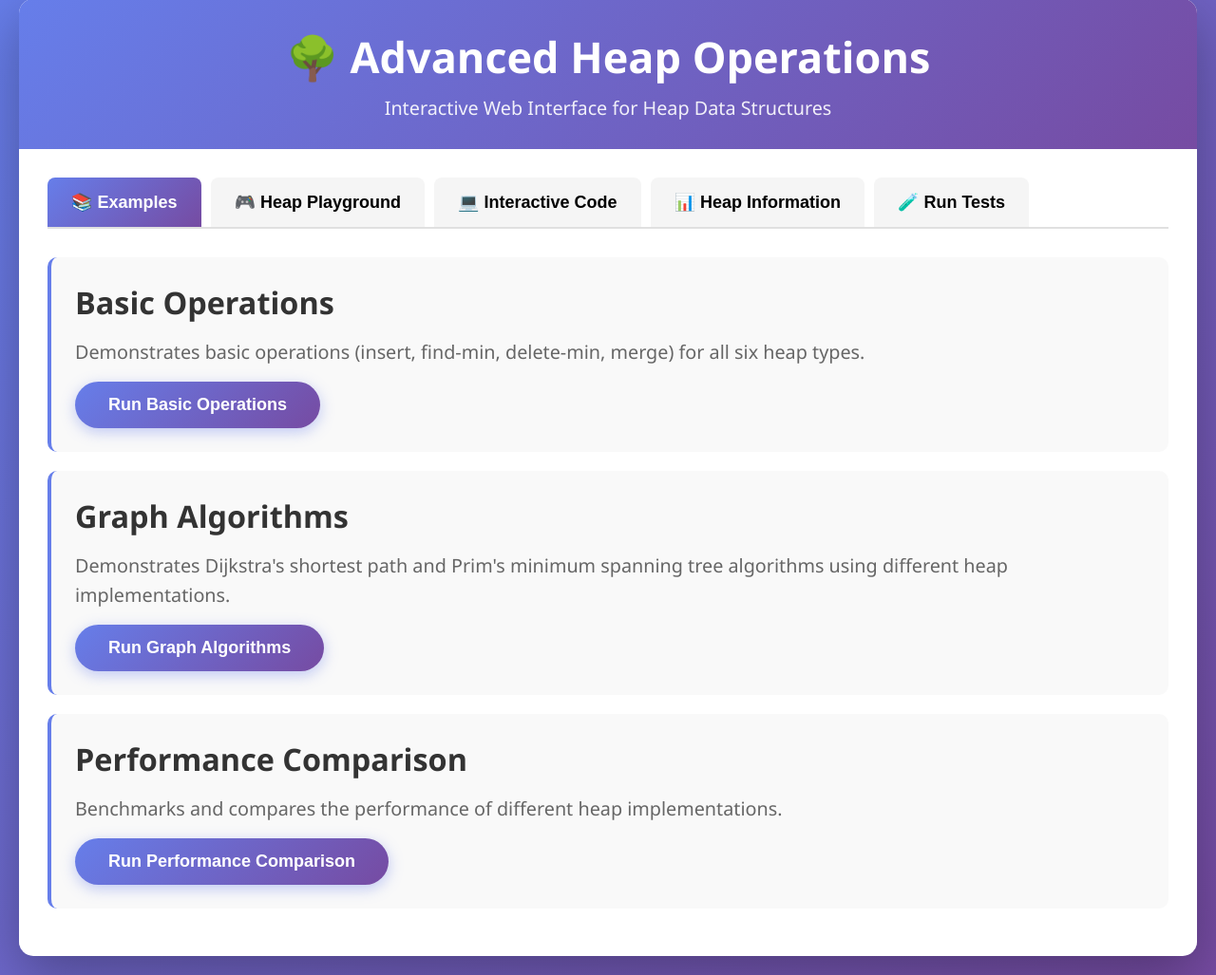
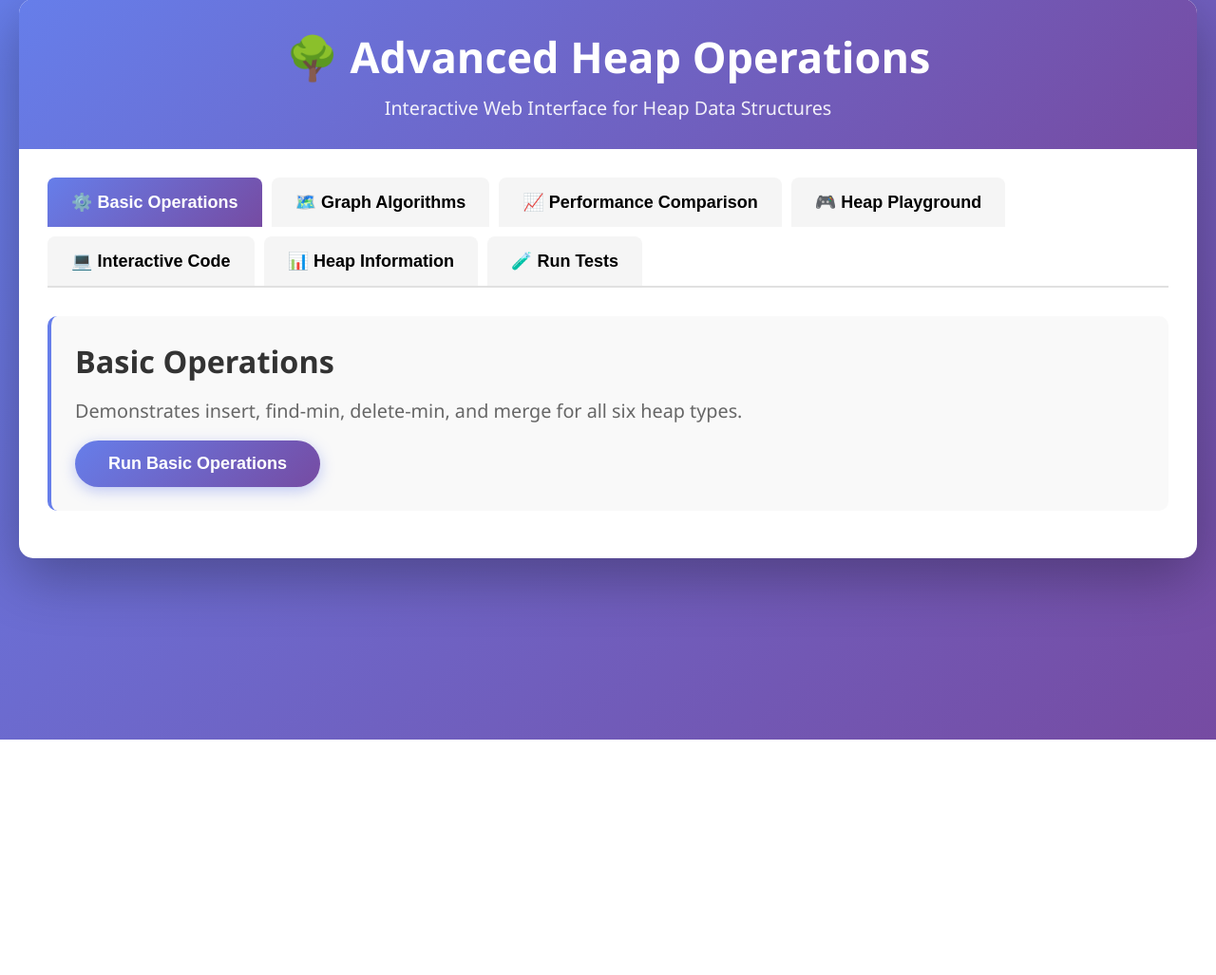
Before and after one commit to yashkrishnan/advanced-heap-operations, a Flask app: page / in a window 1280 px wide. Shown: the part 21-1048 px from the top of the page at 95% size. After the commit the page ends 800 px from the top, so only its background shows below. Run offline with Flask 3, Linux system fonts and the light colour scheme.

Commit message:
Split Examples into Basic Operations, Graph Algorithms, Performance Comparison tabs
- Renamed Examples tab → Basic Operations (single card)
- Added dedicated Graph Algorithms tab
- Added dedicated Performance Comparison tab with embedded chart gallery
  showing all 5 generated PNGs (overview + per-operation)
- Added /examples/image/<filename> Flask route to serve chart PNGs
- Charts auto-refresh (cache-busted) after each performance run

```diff
--- a/web_interface/app.py
+++ b/web_interface/app.py
@@ -201,6 +201,14 @@ def heap_info(heap_type):
         return jsonify({'error': 'Unknown heap type'}), 404
 
 
+@app.route('/examples/image/<path:filename>')
+def serve_example_image(filename):
+    """Serve a generated chart image from the examples directory."""
+    from flask import send_from_directory
+    examples_dir = os.path.join(PROJECT_ROOT, 'examples')
+    return send_from_directory(examples_dir, filename)
+
+
 @app.route('/save_screenshot', methods=['POST'])
 def save_screenshot():
     """Save a base64-encoded screenshot to the screenshots folder"""
--- a/web_interface/templates/index.html
+++ b/web_interface/templates/index.html
@@ -330,24 +330,29 @@
 
         <div class="main-content">
             <div class="tabs">
-                <button class="tab active" onclick="showTab('examples', event)">📚 Examples</button>
+                <button class="tab active" onclick="showTab('basic', event)">⚙️ Basic Operations</button>
+                <button class="tab" onclick="showTab('graph', event)">🗺️ Graph Algorithms</button>
+                <button class="tab" onclick="showTab('performance', event)">📈 Performance Comparison</button>
                 <button class="tab" onclick="showTab('playground', event)">🎮 Heap Playground</button>
                 <button class="tab" onclick="showTab('interactive', event)">💻 Interactive Code</button>
                 <button class="tab" onclick="showTab('heaps', event)">📊 Heap Information</button>
                 <button class="tab" onclick="showTab('tests', event)">🧪 Run Tests</button>
             </div>
 
-            <!-- Examples Tab -->
-            <div id="examples" class="tab-content active">
+            <!-- Basic Operations Tab -->
+            <div id="basic" class="tab-content active">
                 <div class="card">
                     <h3>Basic Operations</h3>
-                    <p>Demonstrates basic operations (insert, find-min, delete-min, merge) for all six heap types.</p>
+                    <p>Demonstrates insert, find-min, delete-min, and merge for all six heap types.</p>
                     <button class="btn" onclick="runExample('basic_operations')">
                         <span id="btn-basic">Run Basic Operations</span>
                     </button>
                     <div id="output-basic" class="output-container" style="display:none;"></div>
                 </div>
+            </div>
 
+            <!-- Graph Algorithms Tab -->
+            <div id="graph" class="tab-content">
                 <div class="card">
                     <h3>Graph Algorithms</h3>
                     <p>Demonstrates Dijkstra's shortest path and Prim's minimum spanning tree algorithms using different heap implementations.</p>
@@ -356,14 +361,52 @@
                     </button>
                     <div id="output-graph" class="output-container" style="display:none;"></div>
                 </div>
+            </div>
 
+            <!-- Performance Comparison Tab -->
+            <div id="performance" class="tab-content">
                 <div class="card">
                     <h3>Performance Comparison</h3>
-                    <p>Benchmarks and compares the performance of different heap implementations.</p>
+                    <p>Benchmarks all six heap implementations across insert, delete-min, find-min, and merge operations. Charts are regenerated each time.</p>
                     <button class="btn" onclick="runExample('performance_comparison')">
                         <span id="btn-perf">Run Performance Comparison</span>
                     </button>
                     <div id="output-perf" class="output-container" style="display:none;"></div>
+                </div>
+
+                <div class="card" id="perf-charts-card">
+                    <h3>Performance Charts</h3>
+                    <p style="color:#666; margin-bottom:20px;">Generated by the last run of Performance Comparison. Click <em>Run Performance Comparison</em> above to refresh.</p>
+
+                    <h4 style="color:#667eea; margin-bottom:12px;">Overall Comparison (all operations)</h4>
+                    <img id="chart-overview" src="/examples/image/heap_performance_comparison.png"
+                         alt="Heap Performance Comparison"
+                         style="width:100%; border-radius:8px; border:1px solid #e0e0e0; margin-bottom:30px;">
+
+                    <h4 style="color:#667eea; margin-bottom:12px;">Insert</h4>
+                    <img id="chart-insert" src="/examples/image/heap_insert_performance.png"
+                         alt="Insert Performance"
+                         style="width:100%; border-radius:8px; border:1px solid #e0e0e0; margin-bottom:30px;">
+
+                    <div style="display:grid; grid-template-columns:1fr 1fr; gap:20px;">
+                        <div>
+                            <h4 style="color:#667eea; margin-bottom:12px;">Delete-Min</h4>
+                            <img id="chart-delete" src="/examples/image/heap_delete_min_performance.png"
+                                 alt="Delete-Min Performance"
+                                 style="width:100%; border-radius:8px; border:1px solid #e0e0e0;">
+                        </div>
+                        <div>
+                            <h4 style="color:#667eea; margin-bottom:12px;">Find-Min</h4>
+                            <img id="chart-findmin" src="/examples/image/heap_find_min_performance.png"
+                                 alt="Find-Min Performance"
+                                 style="width:100%; border-radius:8px; border:1px solid #e0e0e0;">
+                        </div>
+                    </div>
+
+                    <h4 style="color:#667eea; margin-top:30px; margin-bottom:12px;">Merge</h4>
+                    <img id="chart-merge" src="/examples/image/heap_merge_performance.png"
+                         alt="Merge Performance"
+                         style="width:100%; border-radius:8px; border:1px solid #e0e0e0;">
                 </div>
             </div>
 
@@ -523,6 +566,10 @@ print(f'New minimum: {heap.find_min()}')"></textarea>
                     outputElement.innerHTML = formatOutput(data.output, exampleType);
                     if (data.error) {
                         outputElement.innerHTML += '\n\n<div class="error">Errors:\n' + data.error + '</div>';
+                    }
+                    // Bust cache on charts after a fresh performance run
+                    if (exampleType === 'performance_comparison') {
+                        refreshCharts();
                     }
                 } else {
                     outputElement.innerHTML = `<div class="error">Error: ${data.error}\n\n${data.traceback || ''}</div>`;
@@ -691,6 +738,22 @@ print(f'New minimum: {heap.find_min()}')"></textarea>
             }
         }
 
+        function refreshCharts() {
+            const ts = Date.now();
+            const ids = ['chart-overview', 'chart-insert', 'chart-delete', 'chart-findmin', 'chart-merge'];
+            const files = [
+                'heap_performance_comparison.png',
+                'heap_insert_performance.png',
+                'heap_delete_min_performance.png',
+                'heap_find_min_performance.png',
+                'heap_merge_performance.png'
+            ];
+            ids.forEach((id, i) => {
+                const el = document.getElementById(id);
+                if (el) el.src = `/examples/image/${files[i]}?t=${ts}`;
+            });
+        }
+
         // Heap Playground Functions
         let selectedHeapType = null;
 
```
